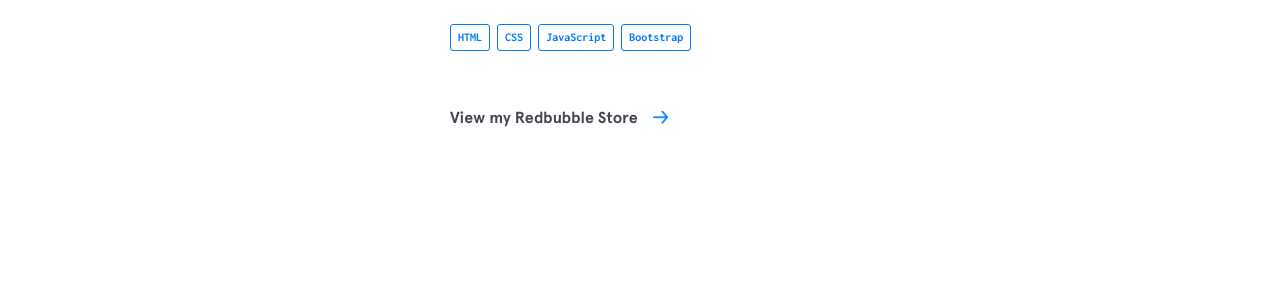
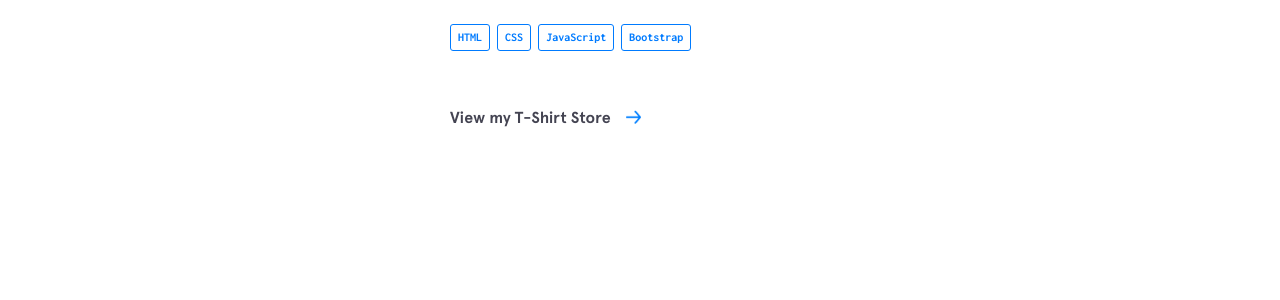
Before and after one commit to ar33h/ar33h.github.io, a Jekyll site: the page built from index.html, in a window 1280 px wide and 900 px high, scrolled down 4194 px. Shown: the part 495-795 px from the top of the window. Built offline with Jekyll 4.4.1, drawn with Linux system fonts in a browser that asks for light colours; nearby versions of some CDN libraries.

Commit message:
Sengh Store

```diff
--- a/_data/other-projects.yml
+++ b/_data/other-projects.yml
@@ -31,6 +31,6 @@
     - thing: JavaScript
     - thing: Bootstrap
 
-- name: View my Redbubble Store
-  url: https://www.redbubble.com/people/ar33h/shop
-  code: https://www.redbubble.com/people/ar33h/shop
+- name: View my T-Shirt Store
+  url: https://sengh.blinkstore.in
+  code: https://sengh.blinkstore.in
```
